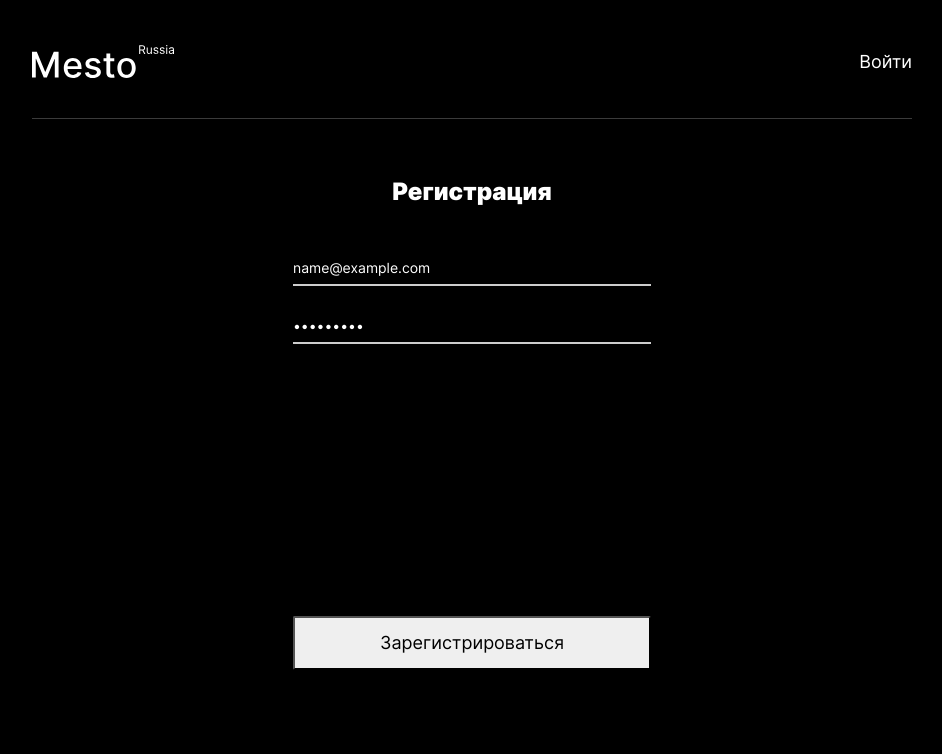
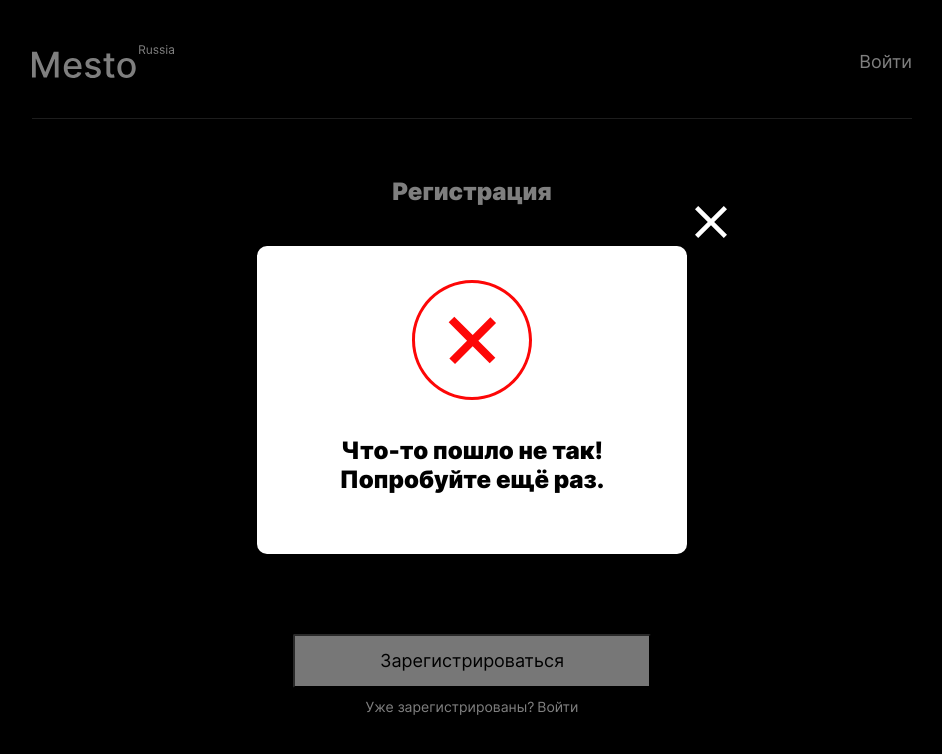
Before and after one commit to Hisime/react-mesto-auth, a React app: page /sign-up in a window 1280 px wide. Both pictures are taken after typing "name@example.com", "Sample123" into the empty fields and a click on the button "Зарегистрироваться". Shown: the whole page, without its empty margins (168-1110 px from the left). Built offline with nearby package versions, Linux system fonts and the light colour scheme; no server answers.

Commit message:
Добавление попапов с ошибками

```diff
--- /dev/null
+++ b/src/blocks/authentication/__link/authentication__link.css
@@ -0,0 +1,5 @@
+.authentication__link {
+    margin-left: 3px;
+    color: #fff;
+    text-decoration: none;
+}
--- /dev/null
+++ b/src/blocks/authentication/__tip/authentication__tip.css
@@ -0,0 +1,10 @@
+.authentication__tip {
+    width: 100%;
+    text-align: center;
+    margin: 0;
+    position: absolute;
+    bottom: 85px;
+    color: #fff;
+    font-size: 14px;
+    line-height: 17px;
+}
--- a/src/blocks/authentication/authentication.css
+++ b/src/blocks/authentication/authentication.css
@@ -1,4 +1,5 @@
 .authentication {
+    position: relative;
     box-sizing: border-box;
     display: flex;
     flex-direction: column;
--- a/src/components/App.js
+++ b/src/components/App.js
@@ -8,11 +8,12 @@ import {CurrentUserContext} from "../contexts/CurrentUserContext";
 import EditProfilePopup from "./EditProfilePopup";
 import EditAvatarPopup from "./EditAvatarPopup";
 import AddPlacePopup from "./AddPlacePopup";
-import {Navigate, Route, Routes, useNavigate} from 'react-router-dom';
+import {Route, Routes, useNavigate} from 'react-router-dom';
 import Register from "./Register";
 import Login from "./Login";
 import ProtectedRoute from "./ProtectedRoute";
 import {getUserEmail} from "../utils/authApi";
+import InfoTooltip from "./InfoTooltip";
 
 function App() {
     const [isEditProfilePopupOpen, setIsEditProfilePopupOpen] = useState(false);
@@ -23,6 +24,8 @@ function App() {
     const [cards, setCards] = useState([]);
     const [loggedIn, setLoggedIn] = useState(false);
     const [userEmail, setUserEmail] = useState('');
+    const [isTooltipShow, setTooltipShow] = useState(false);
+    const [isTooltipSuccess, setIsTooltipSuccess] = useState(false);
     const navigate = useNavigate();
 
     useEffect(() => {
@@ -161,8 +164,8 @@ function App() {
                 <div className="page__container">
                     <Header userEmail={userEmail} onSignOut={onSignOut}/>
                     <Routes>
-                        <Route path="/sign-up" element={<Register/>}/>}/>
-                        <Route path="/sign-in" element={<Login handleLogin={onLogin}/>}/>}/>
+                        <Route path="/sign-up" element={<Register setTooltipShow={setTooltipShow} setIsTooltipSuccess={setIsTooltipSuccess} />}/>}/>
+                        <Route path="/sign-in" element={<Login setTooltipShow={setTooltipShow} setIsTooltipSuccess={setIsTooltipSuccess} handleLogin={onLogin}/>}/>}/>
                         <Route path={'/'} element={<ProtectedRoute loggedIn={loggedIn} element={
                             () => (
                             <>
@@ -185,6 +188,7 @@ function App() {
                             </>)
                         }/>}></Route>
                     </Routes>
+                    <InfoTooltip isTooltipShow={isTooltipShow} isTooltipSuccess={isTooltipSuccess} setTooltipShow={setTooltipShow}/>
                 </div>
             </div>
         </CurrentUserContext.Provider>
--- a/src/components/InfoTooltip.js
+++ b/src/components/InfoTooltip.js
@@ -2,22 +2,25 @@ import React from "react";
 import Error from '../../src/images/cancel.svg';
 import Accept from '../../src/images/accept.svg';
 
-function InfoTooltip(isSuccess) {
+function InfoTooltip({isTooltipShow, isTooltipSuccess, setTooltipShow}) {
+    function handleCloseClick() {
+        setTooltipShow(false)
+    }
     return (
-        <div className="popup">
+        <div className={`popup ${isTooltipShow ? 'popup_opened' : ''}`}>
             <div className="popup__container popup__container_info">
-                {isSuccess ?
+                {isTooltipSuccess ?
                 <img className="popup__info-icon" src={Accept} alt=""/>
                 :
                 <img className="popup__info-icon" src={Error} alt=""/>}
                 <p className="popup__info-message">
-                    {`${isSuccess ?
+                    {`${isTooltipSuccess ?
                         'Вы успешно зарегистрировались!'
                         :
                         'Что-то пошло не так! Попробуйте ещё раз.'
                         }`}
                         </p>
-                <button className="popup__close" type="button" aria-label="Закрыть"></button>
+                <button className="popup__close" type="button" aria-label="Закрыть" onClick={handleCloseClick}></button>
             </div>
         </div>
     )
--- a/src/components/Login.js
+++ b/src/components/Login.js
@@ -1,9 +1,8 @@
 import {useState} from "react";
-import InfoTooltip from "./InfoTooltip";
 import {authorize} from "../utils/authApi";
 import {useNavigate} from "react-router-dom";
 
-function Login({handleLogin}) {
+function Login({handleLogin, setTooltipShow, setIsTooltipSuccess}) {
     const [formValue, setFormValue] = useState({
         email: '',
         password: ''
@@ -29,6 +28,10 @@ function Login({handleLogin}) {
                     navigate('/')
                 }
             })
+            .catch(() => {
+                setIsTooltipSuccess(false);
+                setTooltipShow(true)
+            })
     }
     return (
         <>
@@ -52,7 +55,6 @@ function Login({handleLogin}) {
             />
             <button className="authentication__button" type="submit">Войти</button>
         </form>
-        <InfoTooltip/>
         </>
 
 )
--- a/src/components/Register.js
+++ b/src/components/Register.js
@@ -1,13 +1,12 @@
-import {useNavigate} from "react-router-dom";
+import {Link, useNavigate} from "react-router-dom";
 import {useState} from "react";
 import * as authApi from "../utils/authApi";
 
-function Register() {
+function Register({setTooltipShow, setIsTooltipSuccess}) {
     const [formValue, setFormValue] = useState({
         email: '',
         password: '',
     })
-    const [errorMessage, setErrorMessage] = useState('')
     const navigate = useNavigate()
 
     const handleChange = (e) => {
@@ -25,10 +24,14 @@ function Register() {
 
         authApi.register(email, password)
             .then(data => {
+                setIsTooltipSuccess(true);
+                setTooltipShow(true)
                 navigate('/sign-in')
             })
             .catch(err => {
-                setErrorMessage(err)
+                setIsTooltipSuccess(false);
+                setTooltipShow(true)
+                console.log(err);
             })
     }
 
@@ -52,7 +55,10 @@ function Register() {
                 onChange={handleChange}
             />
             <button className="authentication__button" type="submit">Зарегистрироваться</button>
-            <div className="authentication__tip">Уже зарегистрированы? Войти</div>
+            <p className="authentication__tip">
+                Уже зарегистрированы?
+                <Link className="authentication__link" to="/sign-in">Войти</Link>
+            </p>
         </form>
     )
 }
--- a/src/index.css
+++ b/src/index.css
@@ -49,3 +49,5 @@
 @import url("./blocks/authentication/__title/authentication__title.css");
 @import url("./blocks/authentication/__button/authentication__button.css");
 @import url("./blocks/authentication/__input/authentication__input.css");
+@import url("./blocks/authentication/__tip/authentication__tip.css");
+@import url("./blocks/authentication/__link/authentication__link.css");
```
